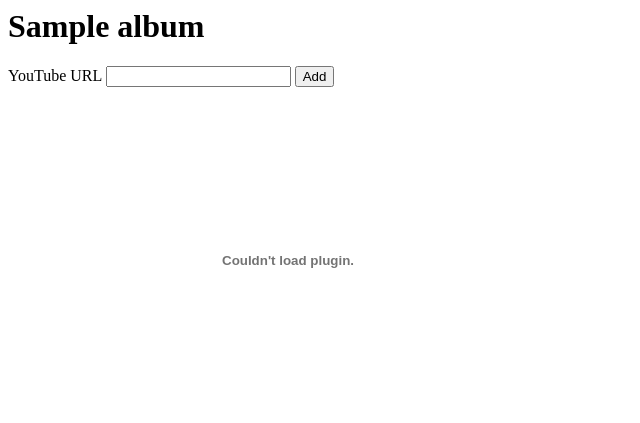
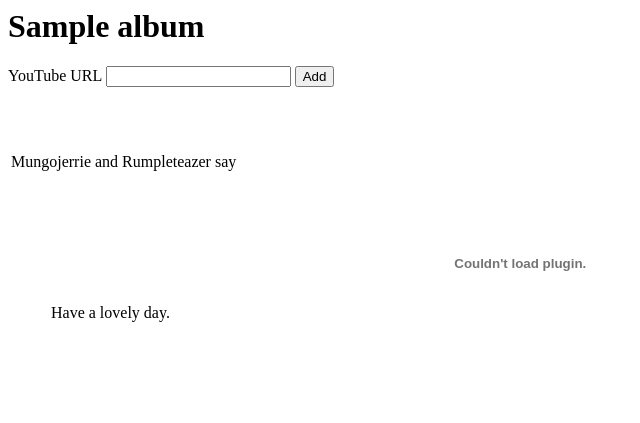
Before and after one commit to benbc/Cyrano, a Python web app: template webapp/cyrano/templates/album.jinja2 in a window 1280 px wide. Shown: the top 423 px of the page, without its empty margins (0-640 px from the left). Run offline with Jinja, Linux system fonts and the light colour scheme; the template is opened without the code that fills it: most values are stand-ins (such as "Sample title", 1, 10 or a date in 2020); some libraries are stand-ins or nearby versions.

Commit message:
Name and message with dummy text.

```diff
--- a/webapp/cyrano/static/slides.css
+++ b/webapp/cyrano/static/slides.css
@@ -1,10 +1,10 @@
 .slides_container {
-    width: 560px;
+    width: 850px;
     display: none;
 }
 
 .slides_container div {
-    width: 560px;
+    width: 850px;
     height: 315px;
     display: block;
 }
--- a/webapp/cyrano/templates/album.jinja2
+++ b/webapp/cyrano/templates/album.jinja2
@@ -19,6 +19,10 @@
       <div class="slides_container">
         {% for video in album.videos %}
         <div>
+          <table>
+            <tr>
+              <td>Mungojerrie and Rumpleteazer say</td>
+              <td rowspan="2">
                 <object width="560" height="315">
                   <param name="movie" value="https://www.youtube.com/v/{{ video.youtube_id }}?fs=1"></param>
                   <param name="allowFullScreen" value="true"></param>
@@ -30,6 +34,14 @@
                          width="560" height="315">
                   </embed>
                 </object>
+              </td>
+            </tr>
+            <tr>
+              <td>
+                <blockquote>Have a lovely day.</blockquote>
+              </td>
+            </tr>
+        </table>
         </div>
         {% endfor %}
       </div>
```
Lines whose indentation alone changed are shown as unchanged.
